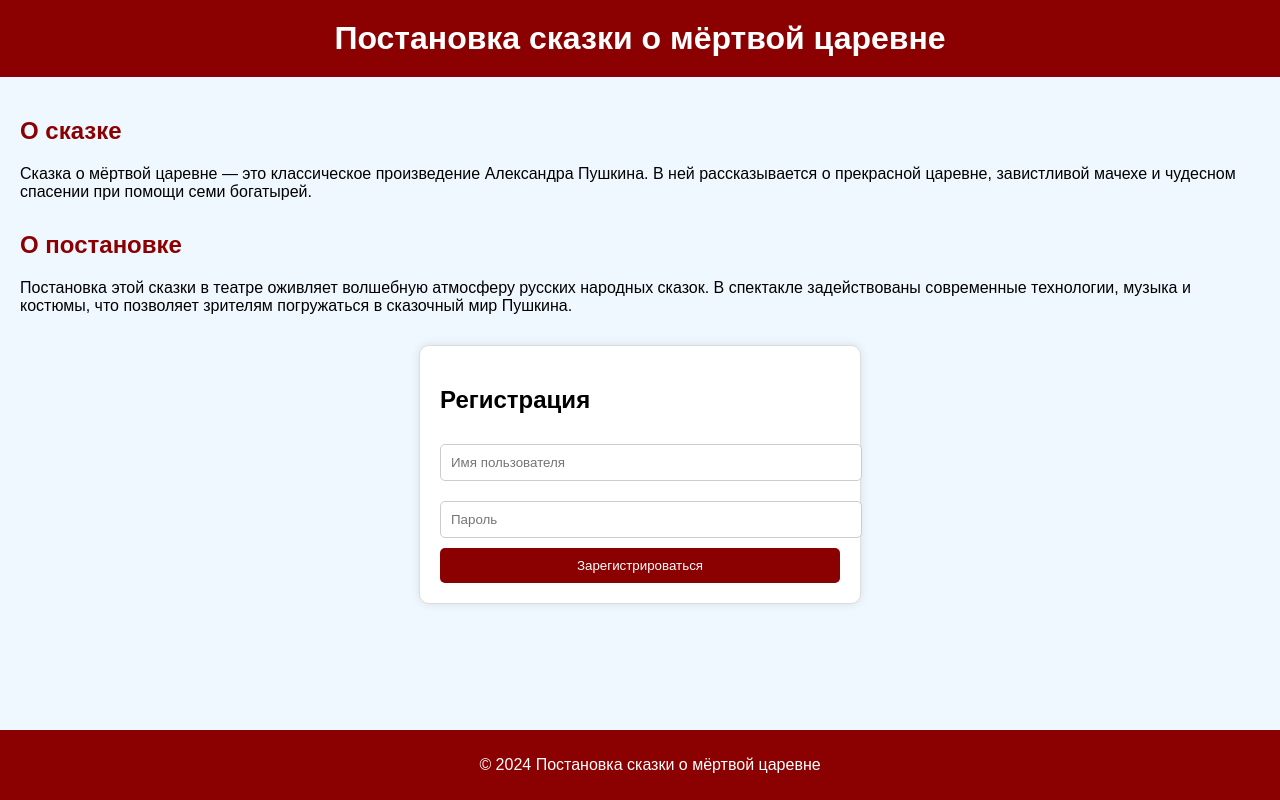
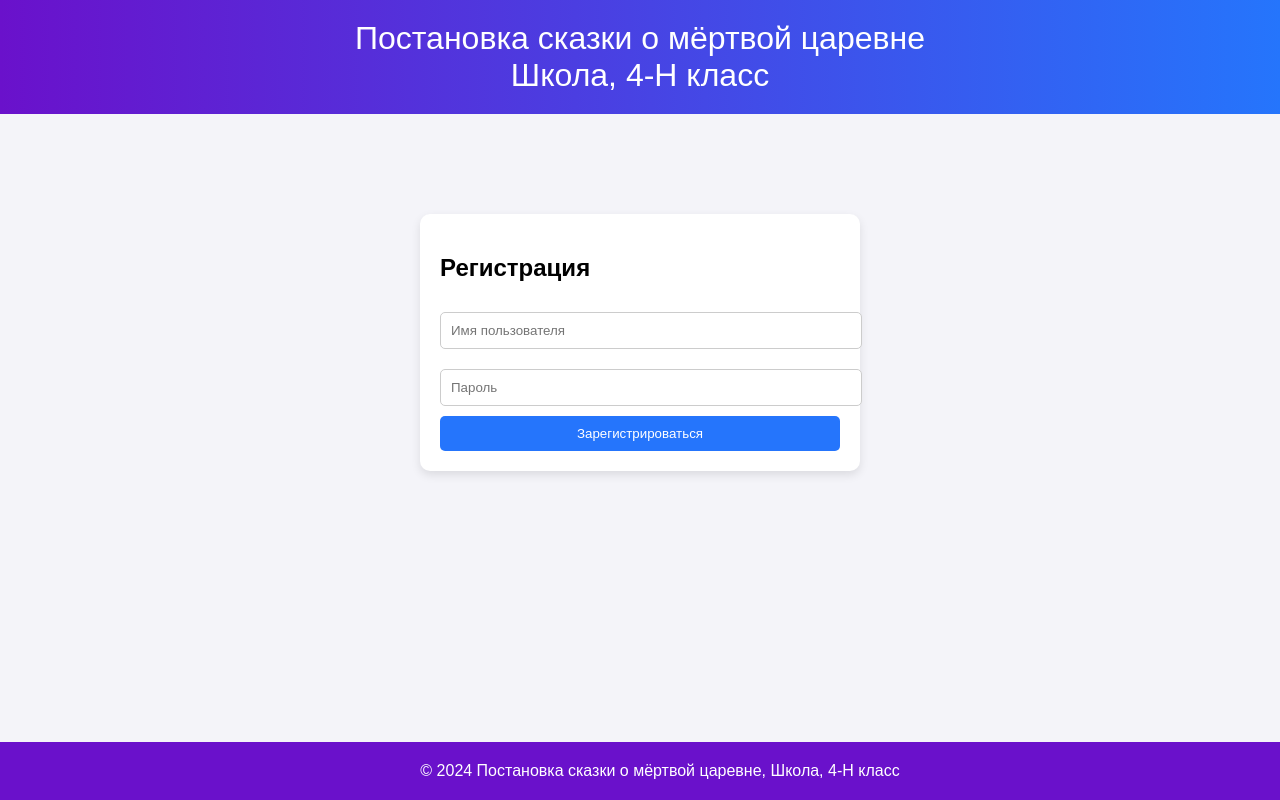
Before and after one commit to admin-iga/skazaka-o-mertvoyi-charevne, a plain HTML site: page index.html in a window 1280 px wide. Drawn offline with Linux system fonts and the light colour scheme.

Commit message:
Update index.html

```diff
--- a/index.html
+++ b/index.html
@@ -6,43 +6,45 @@
     <title>Постановка сказки о мёртвой царевне</title>
     <style>
         body {
-            font-family: Arial, sans-serif;
-            background-color: #f0f8ff;
+            font-family: 'Arial', sans-serif;
             margin: 0;
             padding: 0;
+            background-color: #f4f4f9;
         }
 
         header {
-            background-color: #8b0000;
+            background: linear-gradient(to right, #6a11cb, #2575fc);
             color: white;
             padding: 20px;
             text-align: center;
-        }
-
-        h1 {
-            margin: 0;
+            font-size: 2rem;
         }
 
         .content {
             padding: 20px;
+            display: none;
         }
 
         .section {
-            margin-bottom: 30px;
+            margin-bottom: 40px;
+            background-color: white;
+            padding: 20px;
+            border-radius: 10px;
+            box-shadow: 0 4px 8px rgba(0, 0, 0, 0.1);
         }
 
         .section h2 {
-            color: #8b0000;
+            color: #2575fc;
         }
 
         .form-container {
             max-width: 400px;
-            margin: 0 auto;
+            margin: 100px auto;
             padding: 20px;
             background-color: white;
-            border: 1px solid #ddd;
             border-radius: 10px;
-            box-shadow: 0 0 10px rgba(0, 0, 0, 0.1);
+            box-shadow: 0 4px 10px rgba(0, 0, 0, 0.1);
+            display: none;
         }
 
         .form-container input {
@@ -54,17 +56,18 @@
         }
 
         .form-container button {
-            background-color: #8b0000;
+            background-color: #2575fc;
             color: white;
             border: none;
             padding: 10px;
             cursor: pointer;
             width: 100%;
             border-radius: 5px;
+            transition: background-color 0.3s ease;
         }
 
         .form-container button:hover {
-            background-color: #a52a2a;
+            background-color: #1a60d4;
         }
 
         .error {
@@ -74,10 +77,10 @@
         }
 
         footer {
-            background-color: #8b0000;
+            background-color: #6a11cb;
             color: white;
             text-align: center;
-            padding: 10px;
+            padding: 20px;
             position: fixed;
             bottom: 0;
             width: 100%;
@@ -85,19 +88,23 @@
     </style>
 </head>
 <body>
+
     <header>
-        <h1>Постановка сказки о мёртвой царевне</h1>
+        Постановка сказки о мёртвой царевне<br>Школа, 4-Н класс
     </header>
 
-    <div class="content">
+    <div class="content" id="main-content">
         <div class="section">
             <h2>О сказке</h2>
-            <p>Сказка о мёртвой царевне — это классическое произведение Александра Пушкина. В ней рассказывается о прекрасной царевне, завистливой мачехе и чудесном спасении при помощи семи богатырей.</p>
+            <p>«Сказка о мёртвой царевне и семи богатырях» — произведение Александра Сергеевича Пушкина, наполненное волшебством, верностью и добротой. В этой сказке молодая царевна сталкивается с завистью и злом, но её судьбу меняет помощь семи богатырей, живущих в лесу. Это история о силе добра и настоящей любви.</p>
+            <p>В центре сюжета — мачеха-царица, которая из зависти приказывает убить царевну, но та чудом спасается и находит приют у добрых богатырей. В конце, любовь и верность царевича Елисея возвращают царевну к жизни.</p>
         </div>
 
         <div class="section">
             <h2>О постановке</h2>
-            <p>Постановка этой сказки в театре оживляет волшебную атмосферу русских народных сказок. В спектакле задействованы современные технологии, музыка и костюмы, что позволяет зрителям погружаться в сказочный мир Пушкина.</p>
+            <p>Постановка сказки пройдет в школе, 4-Н классе. Юные актеры с воодушевлением подготовили эту волшебную историю. Каждая деталь — от костюмов до декораций — создана с любовью, чтобы передать атмосферу русской сказки. Ученики много репетировали, и мы приглашаем всех насладиться их трудом.</p>
+            <p>Постановка обещает быть незабываемой благодаря музыке, декорациям и стараниям юных актеров, которые делают всё возможное, чтобы погрузить зрителей в мир Пушкина.</p>
+        </div>
     </div>
 
     <div id="registration-form" class="form-container">
@@ -108,7 +115,7 @@
         <button onclick="register()">Зарегистрироваться</button>
     </div>
 
-        <div id="login-form" class="form-container" style="display: none;">
+    <div id="login-form" class="form-container">
         <h2>Вход</h2>
         <div class="error" id="login-error">Неправильное имя пользователя или пароль!</div>
         <input type="text" id="login-username" placeholder="Имя пользователя">
@@ -116,14 +123,13 @@
         <button onclick="login()">Войти</button>
     </div>
 
-        <div id="welcome-message" class="form-container" style="display: none;">
+    <div id="welcome-message" class="form-container">
         <h2>Добро пожаловать, <span id="username-display"></span>!</h2>
         <button onclick="logout()">Выйти</button>
     </div>
-    </div>
 
     <footer>
-        <p>&copy; 2024 Постановка сказки о мёртвой царевне</p>
+        &copy; 2024 Постановка сказки о мёртвой царевне, Школа, 4-Н класс
     </footer>
 
     <script>
@@ -153,10 +159,25 @@
 
             if (username === storedUsername && password === storedPassword) {
                 error.style.display = 'none';
-                showWelcomeMessage(username);
+                showContent(username);
             } else {
                 error.style.display = 'block';
             }
+        }
+
+        // Показ контента
+        function showContent(username) {
+            document.getElementById('login-form').style.display = 'none';
+            document.getElementById('welcome-message').style.display = 'block';
+            document.getElementById('username-display').textContent = username;
+            document.getElementById('main-content').style.display = 'block';
+        }
+
+        // Функция выхода
+        function logout() {
+            document.getElementById('welcome-message').style.display = 'none';
+            showLoginForm();
+            document.getElementById('main-content').style.display = 'none';
         }
 
         // Показ формы входа
@@ -165,24 +186,13 @@
             document.getElementById('login-form').style.display = 'block';
         }
 
-        // Показ приветственного сообщения
-        function showWelcomeMessage(username) {
-            document.getElementById('login-form').style.display = 'none';
-            document.getElementById('welcome-message').style.display = 'block';
-            document.getElementById('username-display').textContent = username;
-        }
-
-        // Функция выхода
-        function logout() {
-            document.getElementById('welcome-message').style.display = 'none';
-            showLoginForm();
-        }
-
         // Проверка, если пользователь уже зарегистрирован
         window.onload = function() {
             const storedUsername = localStorage.getItem('username');
             if (storedUsername) {
                 showLoginForm();
+            } else {
+                document.getElementById('registration-form').style.display = 'block';
             }
         };
     </script>
```
Lines whose indentation alone changed are shown as unchanged.
